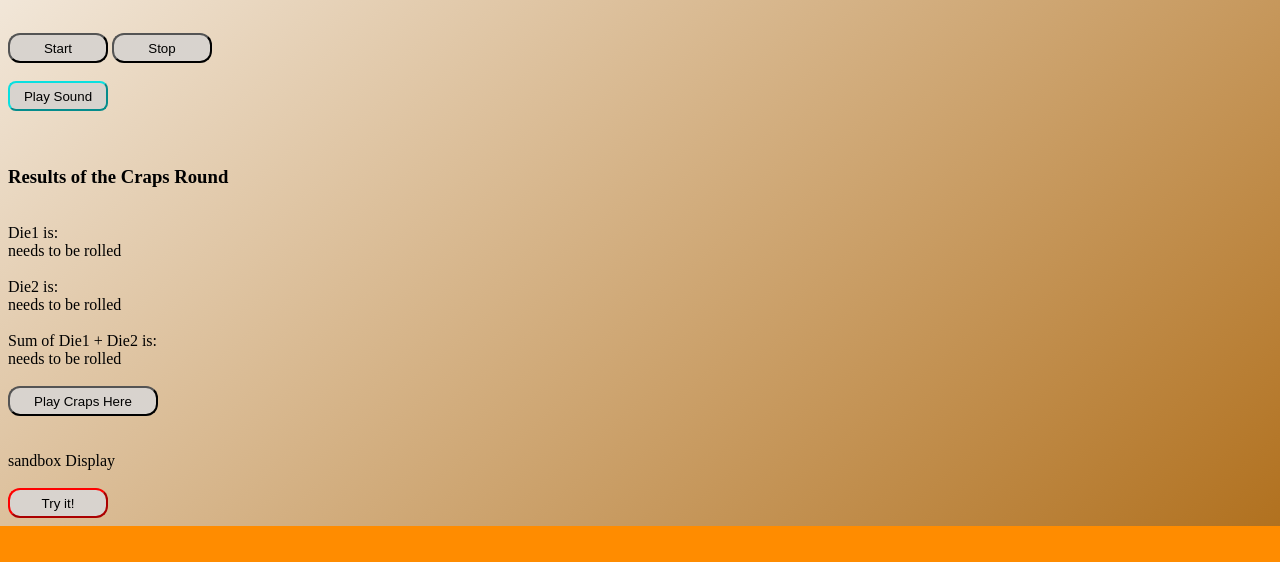
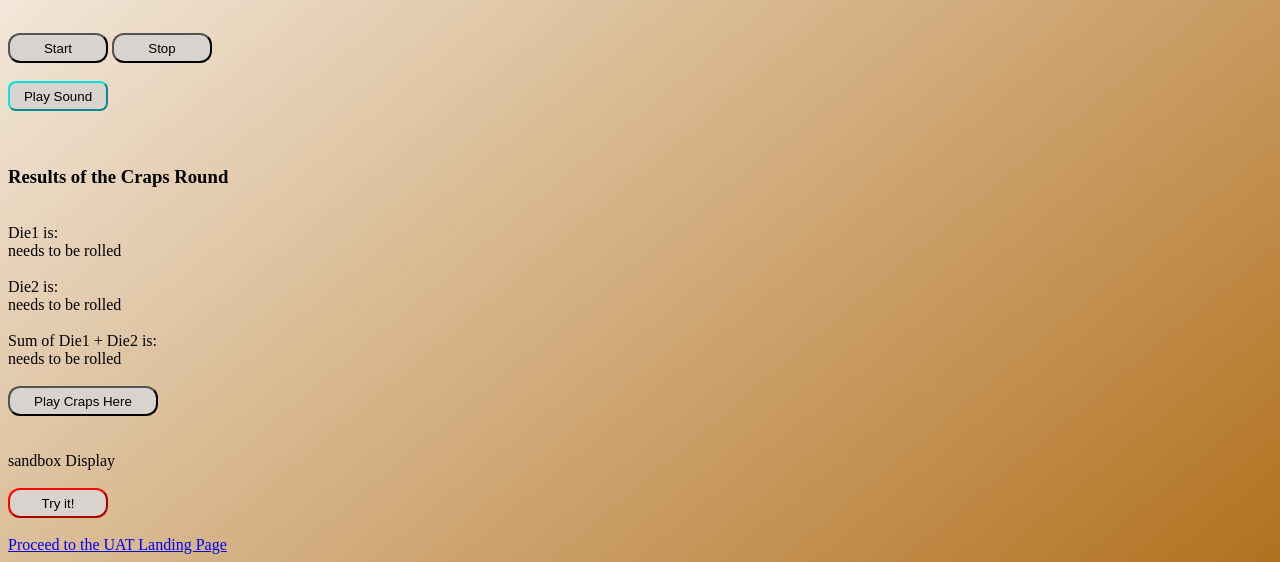
Before and after one commit to boyerp23/boyerp23.github.io, a plain HTML site: page uat.html in a window 1280 px wide. Shown: the part 333-895 px from the top of the page. Before the commit the page ends 859 px from the top, so only its background shows below. Drawn offline with Linux system fonts and the light colour scheme.

Commit message:
Add files via upload

```diff
--- a/uat.html
+++ b/uat.html
@@ -179,6 +179,9 @@ This is the story of Charlie and Paul's venture to Nowhere…
 <button class="sandButton" onclick="runSandbox();">Try it!</button>
     <!--NOTES: in order to format document in VisualStudioCode on
                a chromebook use: CTRL+SHIFT+I-->
+<br>
+<br>
+<a href="http://boyerp23.github.io/index.html">Proceed to the UAT Landing Page</a>
 
 </body>
 
```
